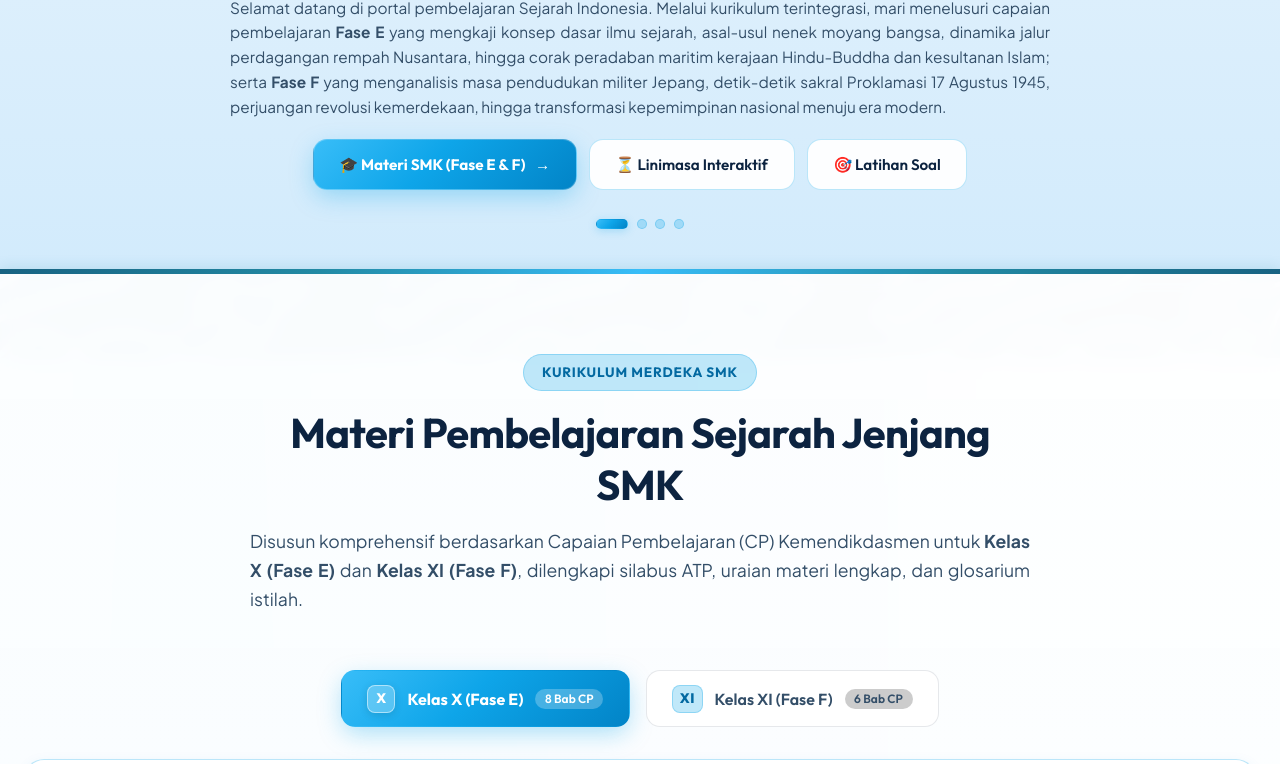
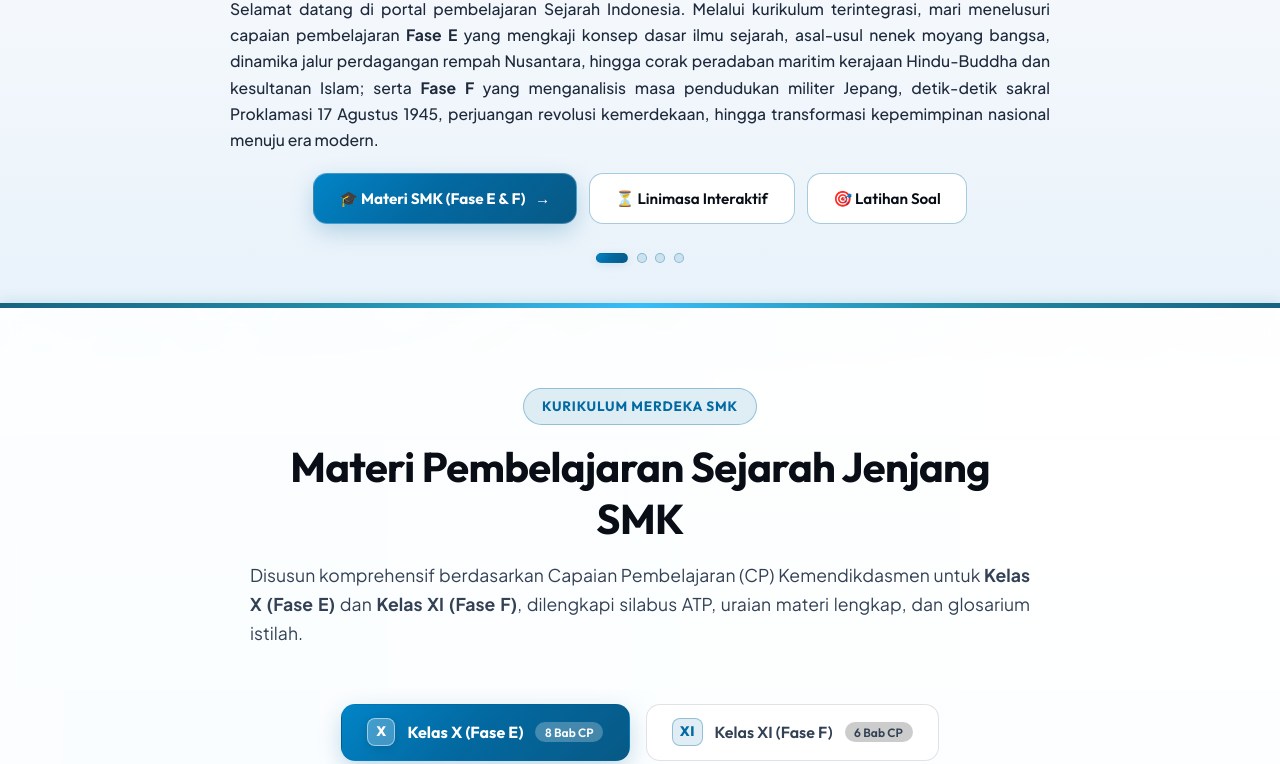
Before and after one commit to yogarhmnd/ilmusejarah-pgri11, a plain HTML site: page index.html in a window 1280 px wide. Shown: the part 442-1206 px from the top of the page. Drawn offline with Linux system fonts and the light colour scheme; no server answers; a web font is replaced by a local one.

Commit message:
Optimize light theme with high contrast typography, razor-sharp font rendering, and clean neutral background

```diff
--- a/css/base.css
+++ b/css/base.css
@@ -45,7 +45,7 @@ body::before {
   background-repeat: repeat;
   background-size: 500px auto;
   background-position: center top;
-  opacity: 0.14;
+  opacity: 0.05; /* Halus dan tidak menutupi atau mengaburkan teks */
   pointer-events: none;
   z-index: 0;
   transition: opacity var(--transition-normal), background-image var(--transition-normal);
--- a/css/components.css
+++ b/css/components.css
@@ -278,7 +278,7 @@
   backdrop-filter: blur(8px);
   border: 1px solid var(--border-gold);
   border-radius: var(--radius-full);
-  color: var(--gold-400);
+  color: #ffffff;
   font-family: var(--font-display);
   font-size: 0.78rem;
   font-weight: 600;
@@ -750,9 +750,9 @@
 }
 
 .archive-video-title {
-  font-size: 0.92rem;
-  color: var(--gold-400);
-  font-weight: 600;
+  font-size: 0.94rem;
+  color: var(--text-gold);
+  font-weight: 700;
   display: flex;
   align-items: center;
   gap: 0.45rem;
@@ -1174,9 +1174,10 @@
 }
 
 .curriculum-card-summary {
-  font-size: 0.92rem;
-  color: var(--text-muted);
-  line-height: 1.55;
+  font-size: 0.94rem;
+  color: var(--text-secondary);
+  font-weight: 450;
+  line-height: 1.6;
   margin: 0;
 }
 
@@ -1320,10 +1321,10 @@
   font-family: var(--font-display);
   font-size: 1.15rem;
   font-weight: 700;
-  color: var(--gold-400);
+  color: var(--text-gold);
   margin: 1.75rem 0 0.85rem 0;
   padding-left: 0.75rem;
-  border-left: 3px solid var(--gold-500);
+  border-left: 3px solid var(--text-gold);
   display: flex;
   align-items: center;
   gap: 0.5rem;
@@ -1347,8 +1348,8 @@
 }
 
 .subtopic-table th {
-  background: rgba(0, 169, 184, 0.12);
-  color: var(--gold-400);
+  background: rgba(2, 106, 162, 0.08);
+  color: var(--text-gold);
   font-family: var(--font-display);
   font-weight: 700;
   padding: 0.85rem 1rem;
@@ -1403,11 +1404,10 @@
 }
 
 .subtopic-list li::marker {
-  color: var(--gold-400);
+  color: var(--text-gold);
 }
 
 .vocational-hero-card {
-
   background: linear-gradient(145deg, rgba(6, 95, 70, 0.2) 0%, rgba(15, 23, 42, 0.95) 100%);
   border: 1px solid var(--emerald-500);
   border-radius: var(--radius-lg);
@@ -1447,15 +1447,16 @@
 .glossary-term-badge {
   font-family: var(--font-display);
   font-weight: 700;
-  font-size: 0.95rem;
-  color: var(--gold-400);
+  font-size: 0.98rem;
+  color: var(--text-gold);
   margin-bottom: 0.4rem;
 }
 
 .glossary-term-def {
-  font-size: 0.9rem;
-  color: var(--text-muted);
-  line-height: 1.5;
+  font-size: 0.92rem;
+  color: var(--text-secondary);
+  font-weight: 450;
+  line-height: 1.55;
   text-align: justify;
 }
 
--- a/css/layout.css
+++ b/css/layout.css
@@ -236,7 +236,7 @@
 }
 
 [data-theme="light"] .hero-section {
-  background: linear-gradient(180deg, #ebf5fe 0%, #dff0fc 50%, #d2ebfc 100%);
+  background: linear-gradient(180deg, #ffffff 0%, #f4f8fc 60%, #e8f2fa 100%);
 }
 
 [data-theme="dark"] .hero-section {
@@ -433,9 +433,10 @@
 }
 
 .hero-center-desc {
-  font-size: 0.96rem;
-  line-height: 1.62;
-  color: var(--text-muted);
+  font-size: 0.98rem;
+  line-height: 1.68;
+  color: var(--text-secondary);
+  font-weight: 450;
   margin-bottom: 1.2rem;
   max-width: 820px;
   text-align: justify;
--- a/css/variables.css
+++ b/css/variables.css
@@ -62,39 +62,47 @@
   --glass-blur-heavy: blur(24px);
 }
 
-/* Light Theme - Luminous Sky Blue (Cerah, Segar, Bergradien Biru Langit Megamendung) */
+/* Light Theme - Luminous, High Contrast, Crisp Typography (Jelas, Tajam, & Menonjol) */
 [data-theme="light"],
 :root:not([data-theme="dark"]) {
-  --bg-app: #f0f7fe;
+  --bg-app: #f8fafc;           /* Latar belakang bersih, netral, terang & elegan */
   --bg-primary: #ffffff;
-  --bg-secondary: #e5f3fd;
-  --bg-tertiary: #d7edf9;
-  --bg-card: rgba(255, 255, 255, 0.94);
-  --bg-card-hover: #f6fbfe;
-  --bg-surface-glass: rgba(240, 248, 255, 0.92);
+  --bg-secondary: #f1f5f9;
+  --bg-tertiary: #e2e8f0;
+  --bg-card: #ffffff;          /* Kartu putih pekat solid tanpa kabur */
+  --bg-card-hover: #ffffff;
+  --bg-surface-glass: rgba(255, 255, 255, 0.98);
 
-  /* High Contrast Typography Tokens (WCAG AA & AAA Compliant) */
-  --text-main: #0c2340;        /* 14.8:1 contrast on white */
-  --text-secondary: #1e3a5f;   /* 9.5:1 contrast on white */
-  --text-muted: #334e68;       /* 7.2:1 contrast on white */
-  --text-subtle: #486581;      /* 5.4:1 contrast on white */
-  --text-gold: #0369a1;        /* 5.1:1 contrast on white */
-  --text-on-accent: #ffffff;   /* Pure white text on blue gradient buttons */
+  /* High Contrast & Razor Sharp Typography Tokens (WCAG AAA Compliant > 14:1) */
+  --text-main: #090d16;        /* Hitam arang pekat solid, sangat tajam & menonjol */
+  --text-secondary: #1e293b;   /* Slate gelap sangat jelas, tidak abu-abu pudar */
+  --text-muted: #334155;       /* Gelap tegas, sangat mudah dibaca */
+  --text-subtle: #475569;      /* Slate kontras tinggi untuk teks pelengkap */
+  --text-gold: #026aa2;        /* Biru kobalt pekat tajam kontras tinggi */
+  --text-on-accent: #ffffff;   /* Putih murni di atas tombol bergradien */
 
-  --border-gold: rgba(14, 165, 233, 0.28);
-  --border-gold-strong: rgba(14, 165, 233, 0.65);
-  --border-subtle: rgba(12, 35, 64, 0.10);
+  /* Override Accent Tints for High Contrast in Light Theme */
+  --gold-300: #0284c7;
+  --gold-400: #026aa2;        /* Menggantikan cyan pucat dengan biru tua kontras tinggi */
+  --gold-500: #03537e;
+  --gold-600: #073b56;
+  --gold-glow: rgba(2, 106, 162, 0.12);
+  --gold-glow-intense: rgba(2, 106, 162, 0.25);
 
-  --shadow-sm: 0 4px 14px rgba(2, 132, 199, 0.08);
-  --shadow-md: 0 10px 26px -4px rgba(2, 132, 199, 0.14), 0 2px 8px rgba(0, 0, 0, 0.04);
-  --shadow-lg: 0 20px 42px -8px rgba(2, 132, 199, 0.18), 0 4px 12px rgba(0, 0, 0, 0.05);
-  --shadow-gold: 0 8px 24px -2px rgba(14, 165, 233, 0.35);
+  --border-gold: rgba(2, 106, 162, 0.35);
+  --border-gold-strong: rgba(2, 106, 162, 0.75);
+  --border-subtle: rgba(15, 23, 42, 0.12); /* Garis batas lebih tegas & rapi */
 
-  --gradient-gold: linear-gradient(135deg, #38bdf8 0%, #0ea5e9 45%, #0284c7 100%);
-  --gradient-maroon: linear-gradient(135deg, #38bdf8 0%, #0284c7 100%);
-  --gradient-dark: linear-gradient(180deg, #ffffff 0%, #f0f7fe 100%);
-  --gradient-card: linear-gradient(145deg, rgba(255, 255, 255, 0.98) 0%, rgba(241, 248, 254, 0.92) 100%);
-  --gradient-title: linear-gradient(135deg, #0284c7 0%, #0369a1 45%, #075985 100%);
+  --shadow-sm: 0 4px 14px rgba(15, 23, 42, 0.06);
+  --shadow-md: 0 10px 26px -4px rgba(15, 23, 42, 0.10), 0 2px 8px rgba(0, 0, 0, 0.04);
+  --shadow-lg: 0 20px 42px -8px rgba(15, 23, 42, 0.14), 0 4px 12px rgba(0, 0, 0, 0.05);
+  --shadow-gold: 0 8px 24px -2px rgba(2, 106, 162, 0.28);
+
+  --gradient-gold: linear-gradient(135deg, #0284c7 0%, #0369a1 45%, #075985 100%);
+  --gradient-maroon: linear-gradient(135deg, #0284c7 0%, #0369a1 100%);
+  --gradient-dark: linear-gradient(180deg, #ffffff 0%, #f8fafc 100%);
+  --gradient-card: linear-gradient(145deg, #ffffff 0%, #f8fafc 100%);
+  --gradient-title: linear-gradient(135deg, #090d16 0%, #026aa2 65%, #03537e 100%);
 
   /* Quiz Feedback Colors - Crisp High Contrast for Light Background */
   --quiz-correct-bg: rgba(5, 150, 105, 0.12);
@@ -104,9 +112,9 @@
   --quiz-wrong-border: #dc2626;
   --quiz-wrong-text: #991b1b;
 
-  --bg-surface: #f0f7fe;
-  --tip-color: #0284c7;
-  --ruang-orange-500: #b45309;
+  --bg-surface: #f8fafc;
+  --tip-color: #026aa2;
+  --ruang-orange-500: #9a3412;
 }
 
 /* Dark Theme - Royal Midnight & Golden Megamendung (Harmonisasi Motif Awan Emas) */
```
